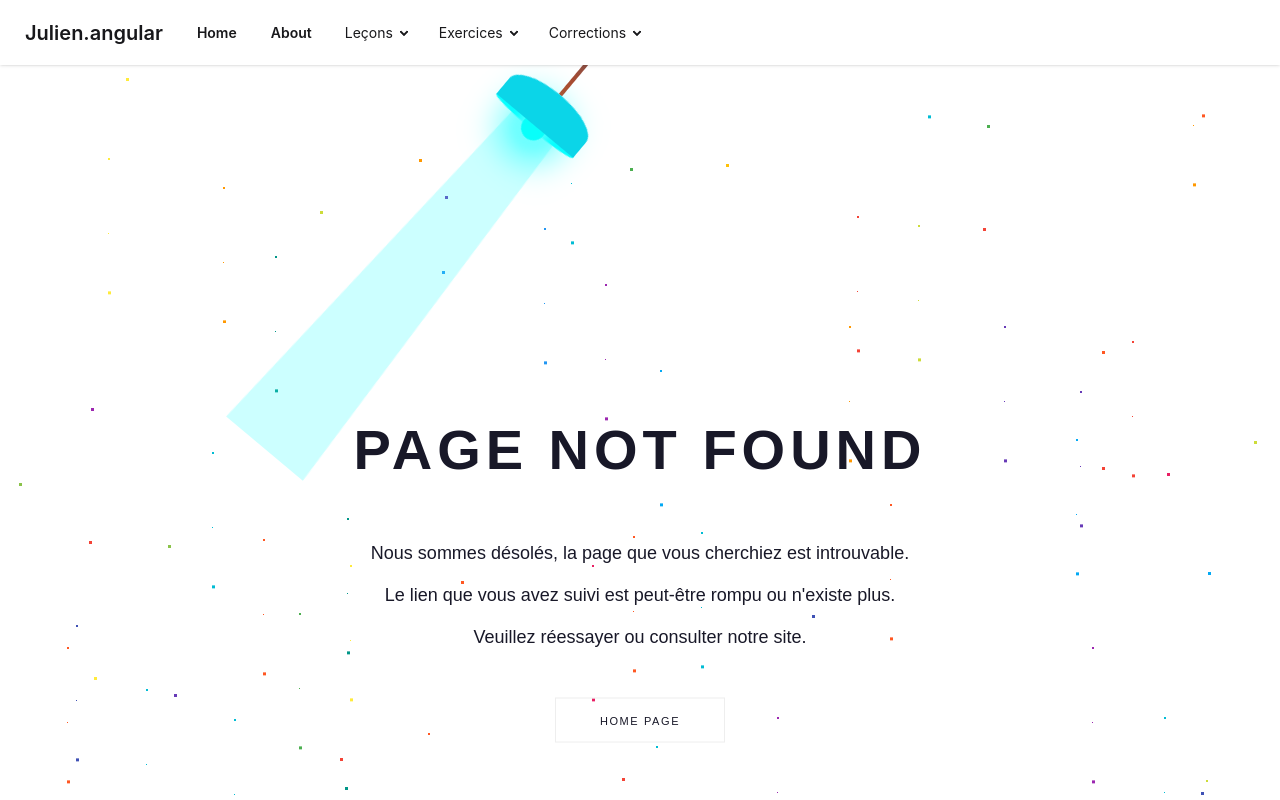
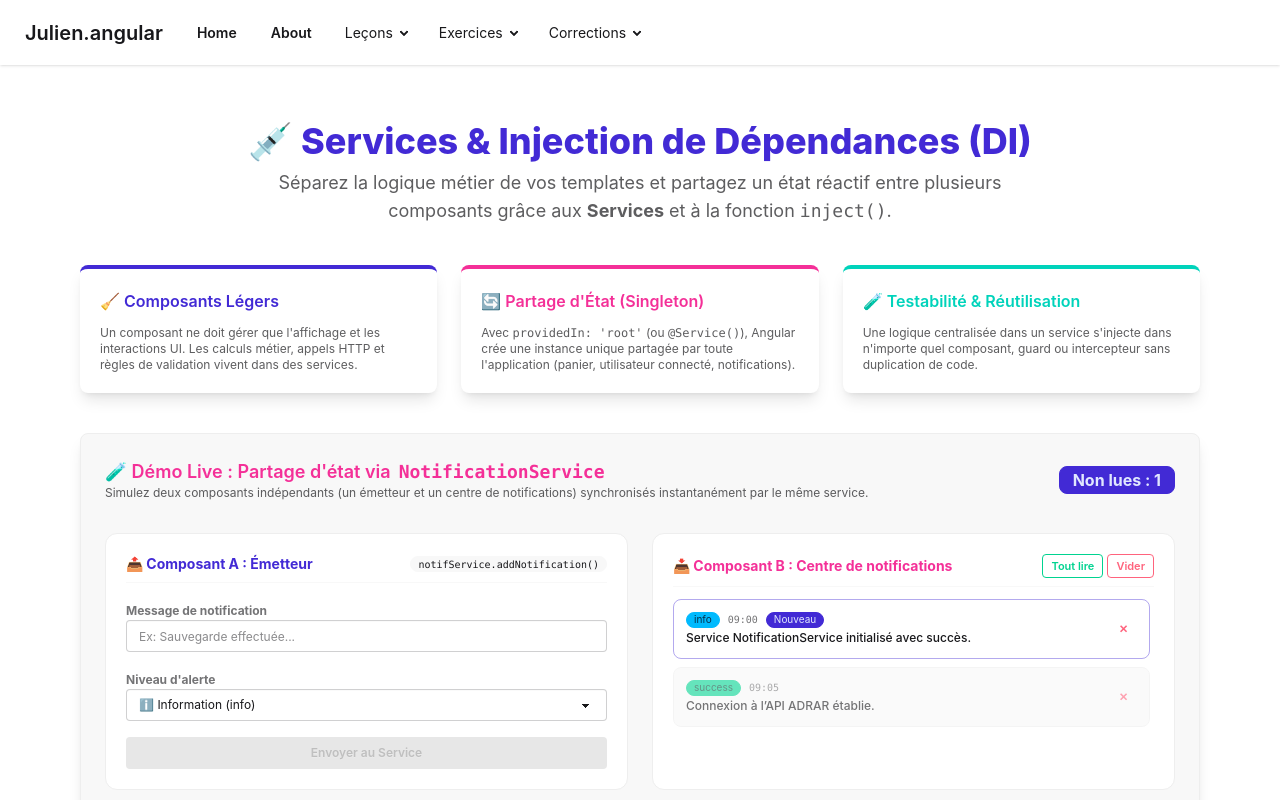
Before and after one commit to juliencongras/julien.angular, an Angular app: page /lessons/services_injection in a window 1280 px wide. Shown: the top 800 px of the page. Built offline with nearby package versions, Linux system fonts and the light colour scheme.

Commit message:
Leçon services injection

```diff
--- a/src/app/app.routes.ts
+++ b/src/app/app.routes.ts
@@ -54,6 +54,10 @@ export const routes: Routes = [
     {
         path: 'lessons/models',
         loadComponent: () => import('./pages/lessons/models-lesson/models-lesson').then((m) => m.ModelsLesson),
+    },
+    {
+        path: 'lessons/services_injection',
+        loadComponent: () => import('./pages/lessons/services-injection-lesson/services-injection-lesson').then((m) => m.ServicesInjectionLesson),
     },
 
 
--- a/src/app/components/layouts/header/header.html
+++ b/src/app/components/layouts/header/header.html
@@ -18,6 +18,7 @@
             <li><a routerLink="/lessons/dynamic_styling">Dynamic styling</a></li>
             <li><a routerLink="/lessons/observables">Observables</a></li>
             <li><a routerLink="/lessons/models">Models</a></li>
+            <li><a routerLink="/lessons/services_injection">Services injection</a></li>
           </ul>
         </details>
       </li>
--- a/src/app/pages/lessons/services-injection-lesson/services-injection-lesson.ts
+++ b/src/app/pages/lessons/services-injection-lesson/services-injection-lesson.ts
@@ -1,4 +1,4 @@
-/*import { Component, inject, signal } from '@angular/core';
+import { Component, inject, signal } from '@angular/core';
 import { AsyncPipe } from '@angular/common';
 import { ShikiPipe } from '../../../pipes/shiki.pipe';
 import { NotificationService } from '../../../services/notification.service';
@@ -6,7 +6,6 @@ import { NotificationService } from '../../../services/notification.service';
 @Component({
   selector: 'app-services-injection-lesson',
   imports: [AsyncPipe, ShikiPipe],
-  styleUrl: './services-injection-lesson.css',
   templateUrl: './services-injection-lesson.html',
 })
 export class ServicesInjectionLesson {
@@ -134,4 +133,3 @@ export const loggerProvider = {
     this.newMessage.set('');
   }
 }
-*/
--- a/src/app/services/meteo/meteo.ts
+++ b/src/app/services/meteo/meteo.ts
@@ -9,9 +9,9 @@ export class Meteo {
 
     api: string = "https://prevision-meteo.ch/services/json/";
 
-    api_response: MeteoResponse;
+    //api_response: MeteoResponse;
 
-    getMeteoByCity(city: string): Observable<MeteoResponse>{
+    getMeteoByCity(city: string): void{
         this.http.get<any>(this.api + city).subscribe({
           next: (response) => {
             // Exécuté en cas de succès (statut HTTP 2xx)
@@ -34,7 +34,7 @@ export class Meteo {
             console.log('Requête HTTP terminée.');
           }
         });
-        return this.api_response;
+        //return this.api_response;
     }
 
 }
--- /dev/null
+++ b/src/app/services/notification.service.ts
@@ -0,0 +1,76 @@
+import { Injectable, signal, computed } from '@angular/core';
+
+export interface AppNotification {
+  id: number;
+  message: string;
+  type: 'info' | 'success' | 'warning';
+  timestamp: string;
+  read: boolean;
+}
+
+@Injectable({
+  providedIn: 'root', // Enregistré globalement comme Singleton dans toute l'application
+})
+export class NotificationService {
+  // 1. État privé modifiable uniquement par le service
+  private _notifications = signal<AppNotification[]>([
+    {
+      id: 1,
+      message: 'Service NotificationService initialisé avec succès.',
+      type: 'info',
+      timestamp: '09:00',
+      read: false,
+    },
+    {
+      id: 2,
+      message: 'Connexion à l’API ADRAR établie.',
+      type: 'success',
+      timestamp: '09:05',
+      read: true,
+    },
+  ]);
+
+  // 2. Exposition publique en lecture seule (empêche la mutation directe depuis les composants)
+  readonly notifications = this._notifications.asReadonly();
+
+  // 3. État dérivé calculé automatiquement
+  readonly unreadCount = computed(
+    () => this._notifications().filter((notif) => !notif.read).length
+  );
+
+  // 4. Méthodes métier centralisées
+  addNotification(message: string, type: 'info' | 'success' | 'warning' = 'info'): void {
+    const trimmed = message.trim();
+    if (!trimmed) return;
+
+    const now = new Date();
+    const time = `${now.getHours().toString().padStart(2, '0')}:${now
+      .getMinutes()
+      .toString()
+      .padStart(2, '0')}`;
+
+    const newNotif: AppNotification = {
+      id: Date.now(),
+      message: trimmed,
+      type,
+      timestamp: time,
+      read: false,
+    };
+
+    this._notifications.update((list) => [newNotif, ...list]);
+  }
+
+  markAllAsRead(): void {
+    this._notifications.update((list) =>
+      list.map((notif) => ({ ...notif, read: true }))
+    );
+  }
+
+  removeNotification(id: number): void {
+    this._notifications.update((list) => list.filter((notif) => notif.id !== id));
+  }
+
+  clearAll(): void {
+    this._notifications.set([]);
+  }
+}
```
